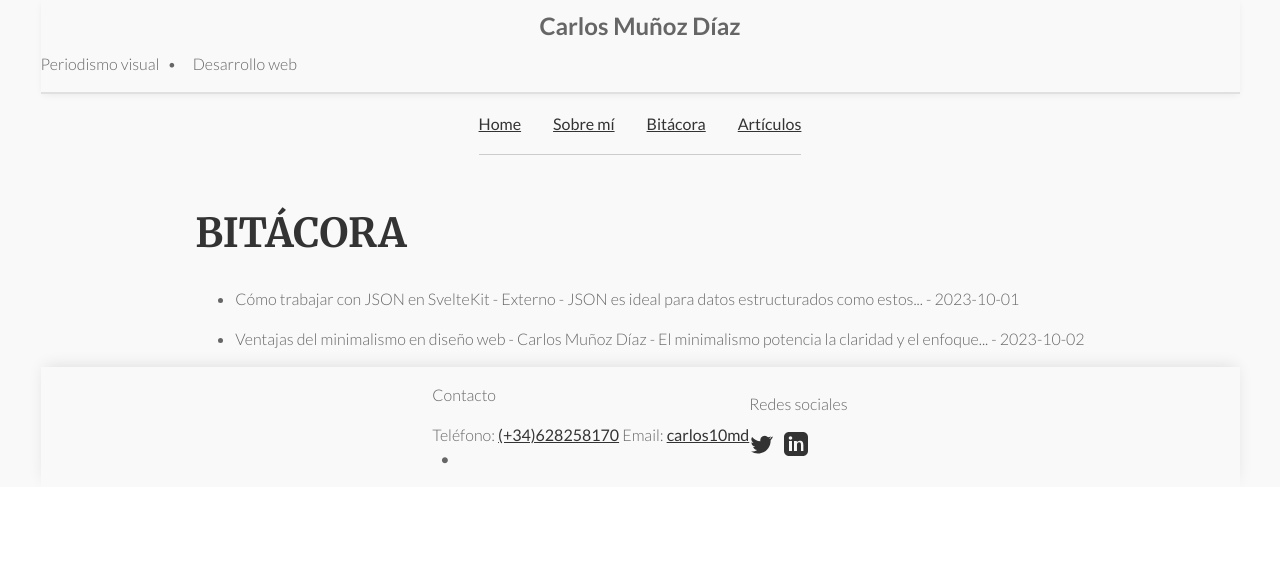
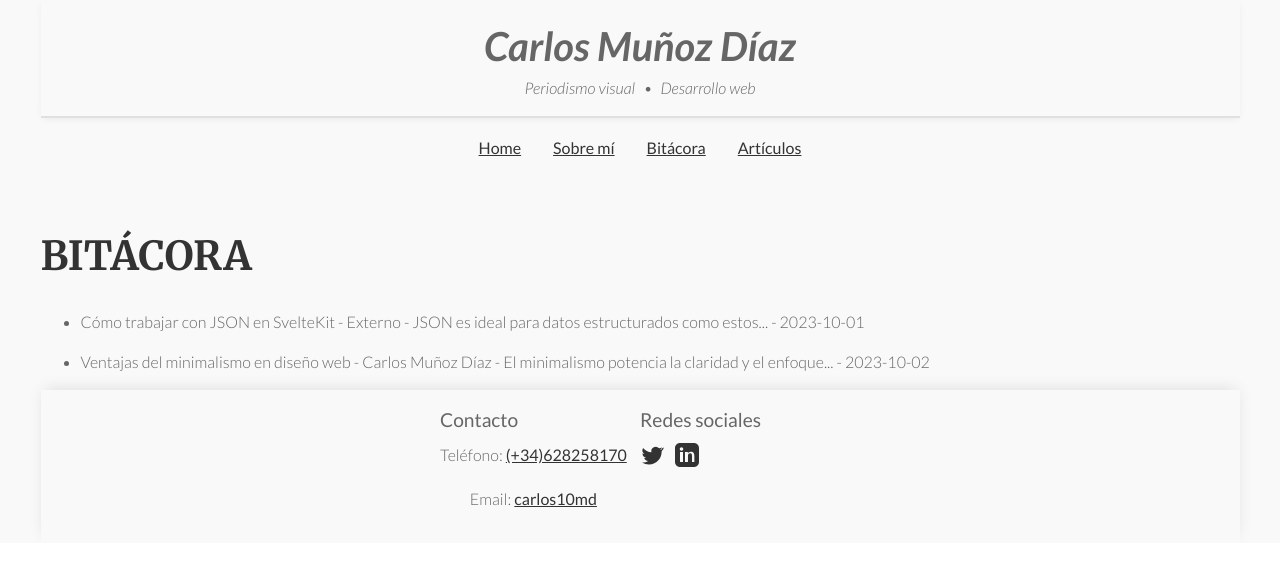
Before and after one commit to CarlosMunozDiaz/carlosmunozdiaz.github.io, a SvelteKit app: page /bitacora in a window 1280 px wide. Shown: the top 564 px of the page. Built offline with nearby package versions, Linux system fonts and the light colour scheme.

Commit message:
Continuación de estilos mínimos

```diff
--- a/src/lib/styles/general.css
+++ b/src/lib/styles/general.css
@@ -6,12 +6,22 @@ body {
 
 body main.container {
     width: 100%;
+    max-width: 1199px;
 
+    margin: 0 auto;
+}
+
+header {
+
+}
+
+nav {
+
+}
+
+div.content {
+    width: 100%;
     max-width: 1199px;
     margin: 0 auto;
-
-    display: flex;
-    flex-direction: column;
-    align-items: center;
 }
 /* FINAL ----- CONTENIDO GENÉRICO */
--- a/src/routes/+layout.svelte
+++ b/src/routes/+layout.svelte
@@ -21,7 +21,5 @@
 
 <Header />
 <HeaderNavigation />
-<main>
-	{@render children()}
-</main>
+{@render children()}
 <Footer />
--- a/src/routes/components/Footer.svelte
+++ b/src/routes/components/Footer.svelte
@@ -5,9 +5,8 @@
 
         display: flex;
         flex-direction: column;
-        align-items: center;
         justify-content: center;
-        gap: 12px;
+        gap: 16px;
         padding: 16px 0;
         position: relative;
 
@@ -19,11 +18,21 @@
         display: flex;
         flex-direction: column;
         align-items: center;
+
+        width: 200px;
     }
 
-    .f_contacto::after {
-        content: '•';
-        margin: 0 0.5rem;
+    .f_contacto .fc_title,
+    .f_rrss .fr_title {
+        font-weight: 500;
+        font-size: 1.2rem;
+        margin-bottom: 8px;
+    }
+    .f_contacto .fc_elems {
+        display: flex;
+        flex-direction: column;
+        align-items: center;
+        gap: 4px;
     }
 
     @media (min-width: 37.5em) {
--- a/src/routes/components/Header.svelte
+++ b/src/routes/components/Header.svelte
@@ -2,28 +2,37 @@
     header {
         view-transition-name: header;
         width: 100%;
-        text-align: center;
+
+        box-sizing: border-box;
+        padding: 16px 0px;
         border-bottom: 2px solid #e0e0e0;
-        /* Alternativamente, puedes usar box-shadow: */
         box-shadow: 0 2px 8px -2px rgba(0,0,0,0.08);
+
+        display: flex;
+        flex-direction: column;
+        align-items: center;
+
+        font-style: italic;
     }
 
     .h_name {
         display: block;
-        font-size: 1.5rem;
+        font-size: 2.5rem;
         font-weight: bold;
-        margin: 0.5rem 0;
     }
 
     .h_titles {
         display: flex;
         flex-wrap: wrap;
-        gap: 0.5rem;
     }
 
     .h_title:not(:last-child):after {
         content: '•';
         margin: 0 0.5rem;
+    }
+
+    .h_name, .h_title {
+        margin: 0;
     }
 </style>
 
--- a/src/routes/components/HeaderNavigation.svelte
+++ b/src/routes/components/HeaderNavigation.svelte
@@ -7,13 +7,16 @@
         view-transition-name: navigation;
 
 		display: flex;
+		justify-content: center;
+		align-items: center;
 		gap: 32px;
 
 		height: 60px;
+    }
 
-		align-items: center;
-		border-bottom: 1px solid #ccc;
-    }
+	nav a:hover {
+		color: #0070f3;
+	}
 </style>
 
 <nav>
```
